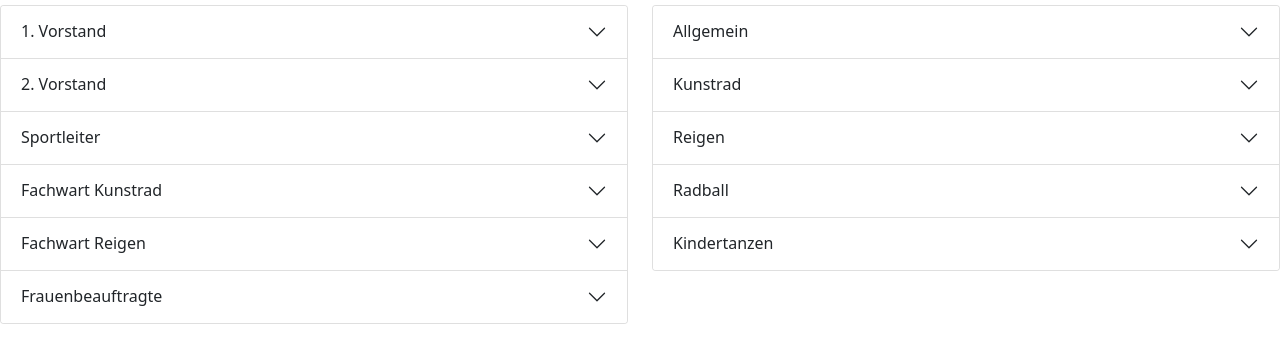
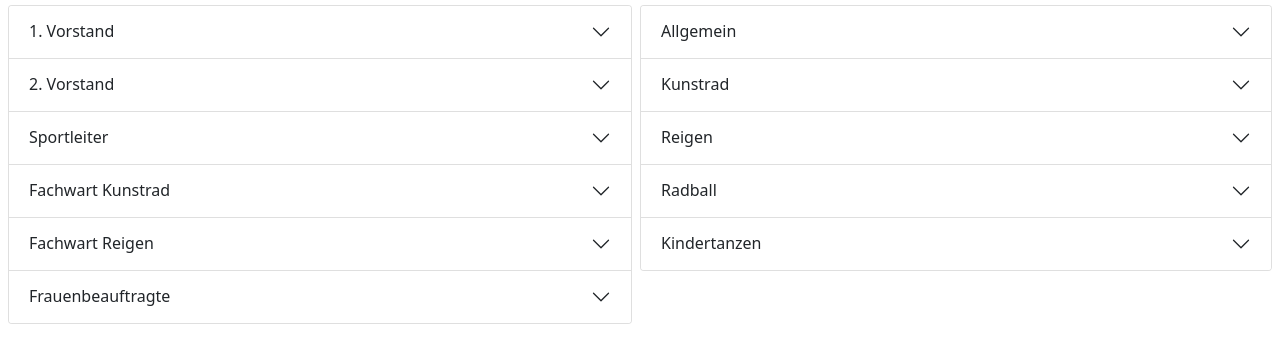
Before and after one commit to Peybro/soli-erlangen, a Gatsby site: page /verein/vorstand in a window 1280 px wide. Shown: the part 136-489 px from the top of the page. Built offline with nearby package versions, Linux system fonts and the light colour scheme; Gatsby itself is replaced by a stand-in of ours; grey boxes are pictures that could not be loaded.

Commit message:
layout changes

```diff
--- a/src/components/vorstand.js
+++ b/src/components/vorstand.js
@@ -47,7 +47,7 @@ export default function Vorstand() {
     },
   ];
   return (
-    <Accordion defaultActiveKey="0">
+    <Accordion defaultActiveKey="0" className="me-0 me-md-2">
       {vostand.map((person, i) => (
         <Accordion.Item eventKey={i}>
           <Accordion.Header>{person.titel}</Accordion.Header>
--- a/src/layouts/layout.js
+++ b/src/layouts/layout.js
@@ -44,7 +44,7 @@ export default function Layout({ pageTitle, children, onSettingsChange }) {
   });
 
   function getIsFluid() {
-    // Check if window is defined (so if in the browser or in node.js).
+    // Check if window is defined (so if in the browser or in node.js)
     if (typeof window !== "undefined" && window.innerWidth > 1400) {
       setIsFluid(true);
     } else {
@@ -74,7 +74,13 @@ export default function Layout({ pageTitle, children, onSettingsChange }) {
         <Mininav />
       </header>
 
-      <main className={`${isFluid && "container"} mb-2`}>{children}</main>
+      <main
+        className={`${
+          isFluid ? "container" : pageTitle !== "index" && "mx-2"
+        } mb-2`}
+      >
+        {children}
+      </main>
 
       <footer className="bg-success text-light p-3">
         <Location
--- a/src/pages/index.js
+++ b/src/pages/index.js
@@ -58,7 +58,7 @@ const IndexPage = () => {
   }
 
   return (
-    <Layout onSettingsChange={() => handleSettingsChange()}>
+    <Layout pageTitle="index" onSettingsChange={() => handleSettingsChange()}>
       <div style={{ maxWidth: "1500px" }}>
         <div className="row g-0">
           <div className="col-md-4 pt-1 px-2">
--- a/src/pages/verein/vorstand.js
+++ b/src/pages/verein/vorstand.js
@@ -7,14 +7,14 @@ import Trainer from "./../../components/trainer";
 export default function VorstandPage() {
   return (
     <Layout pageTitle="Vorstand & Trainer">
-            <div className="row row-cols-1 row-cols-md-2">
+      <div className="row g-0 row-cols-1 row-cols-md-2">
         <div className="col">
           <h3 className="heading">Vorstand:</h3>
-                    <Vorstand/>
+          <Vorstand />
         </div>
         <div className="col mt-1 mt-md-0">
           <h3 className="heading">Trainer:</h3>
-                    <Trainer/>
+          <Trainer />
         </div>
       </div>
     </Layout>
```
Lines whose indentation alone changed are shown as unchanged.
